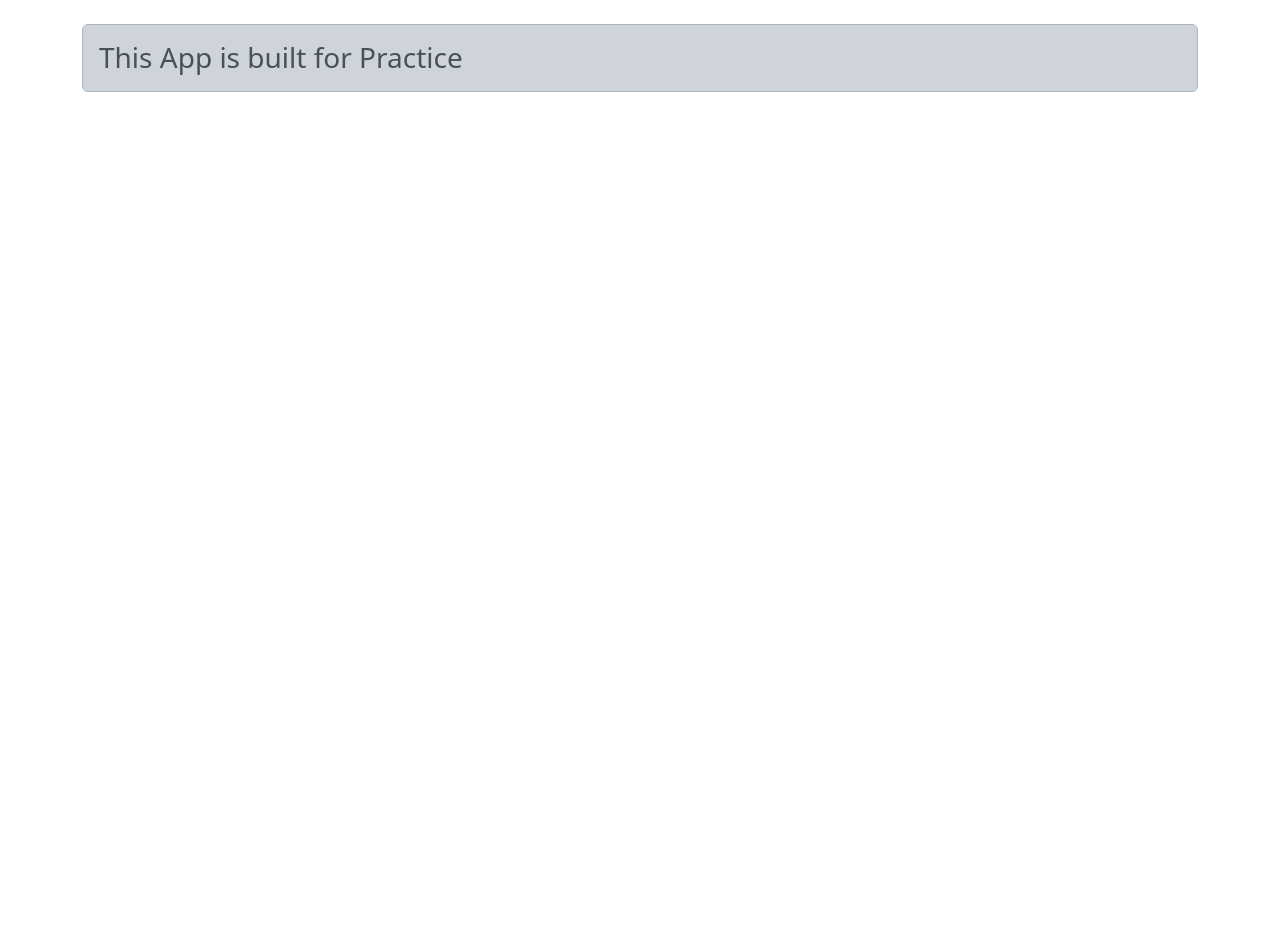
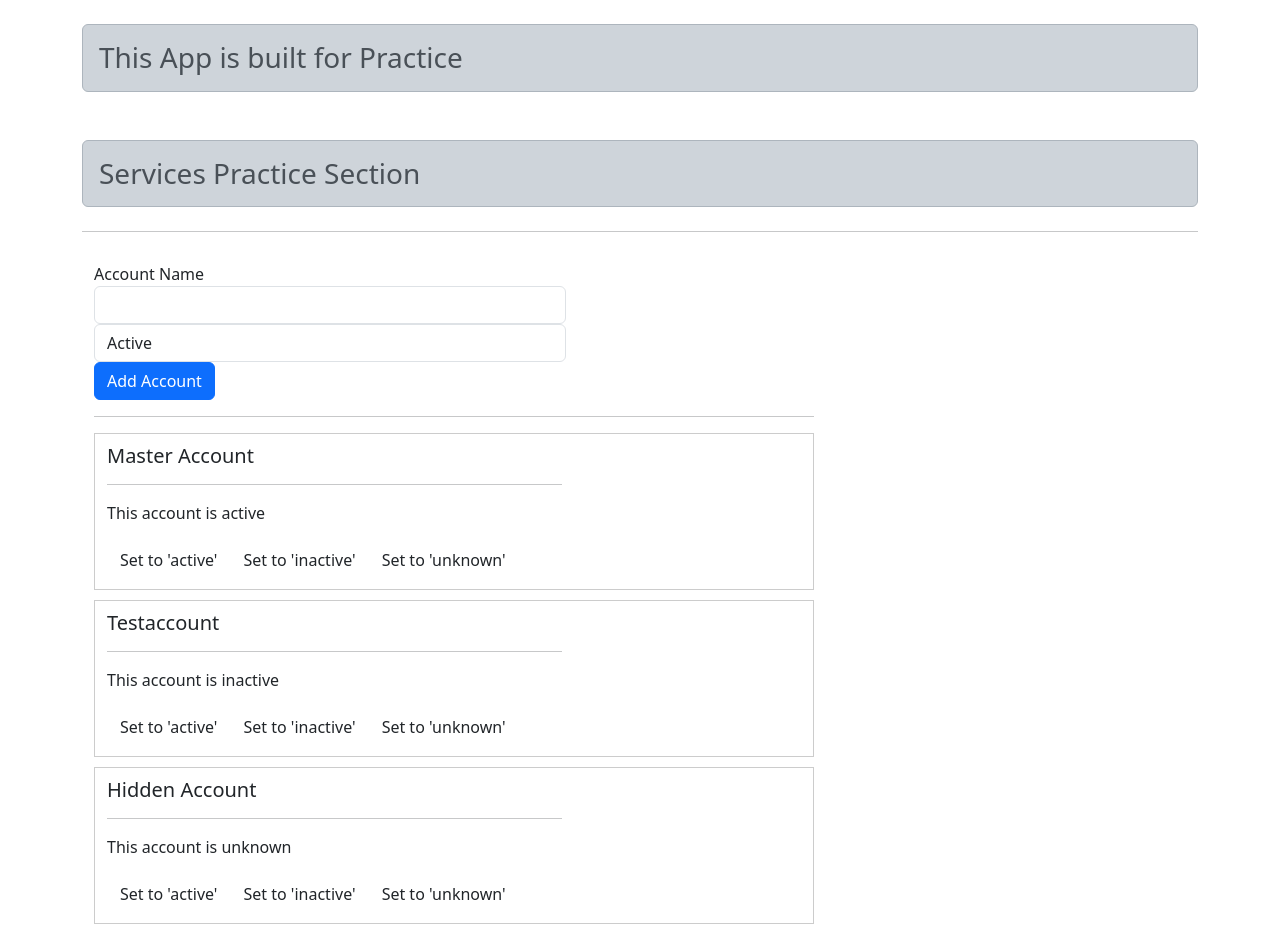
Before and after one commit to zeeshanahmad17/angular-practice, an Angular app: page / in a window 1280 px wide. Before the commit the page ends 800 px from the top, so only its background shows below. Built offline with nearby package versions, Linux system fonts and the light colour scheme.

Commit message:
09 - services practice - in progress

```diff
--- a/src/app/app.component.html
+++ b/src/app/app.component.html
@@ -3,5 +3,10 @@
         <div class="col-md-12">
             <h3 class="alert alert-dark my-4">This App is built for Practice</h3>
         </div>
+        <div class="col-md-12">
+            <h3 class="alert alert-dark my-4">Services Practice Section</h3>
+            <hr>
+            <app-servicep></app-servicep>
+        </div>
     </div>
 </div>
--- a/src/app/app.module.ts
+++ b/src/app/app.module.ts
@@ -2,9 +2,15 @@ import { NgModule } from '@angular/core';
 import { BrowserModule } from '@angular/platform-browser';
 import { FormsModule } from '@angular/forms'
 import { AppComponent } from './app.component';
+import { ServicepComponent } from './servicesPractice/servicep.component';
+import { NewAccountComponent } from './servicesPractice/new-account/new-account.component';
+import { AccountComponent } from './servicesPractice/account/account.component';
 @NgModule({
   declarations: [
     AppComponent,
+    ServicepComponent,
+    NewAccountComponent,
+    AccountComponent
   ],
   imports: [
     BrowserModule,
--- /dev/null
+++ b/src/app/servicesPractice/account/account.component.css
@@ -0,0 +1,5 @@
+.row {
+  border: 1px solid #ccc;
+  margin: 10px 0;
+  padding: 10px 0;
+}
--- /dev/null
+++ b/src/app/servicesPractice/account/account.component.html
@@ -0,0 +1,10 @@
+<div class="row">
+  <div class="col-xs-12 col-md-8 col-md-offset-2">
+    <h5>{{ account.name }}</h5>
+    <hr>
+    <p>This account is {{ account.status }}</p>
+    <button class="btn btn-default" (click)="onSetTo('active')">Set to 'active'</button>
+    <button class="btn btn-default" (click)="onSetTo('inactive')">Set to 'inactive'</button>
+    <button class="btn btn-default" (click)="onSetTo('unknown')">Set to 'unknown'</button>
+  </div>
+</div>
--- /dev/null
+++ b/src/app/servicesPractice/account/account.component.ts
@@ -0,0 +1,21 @@
+import { Component, EventEmitter, Input, Output } from '@angular/core';
+import { LoggingService } from '../logging.service';
+
+@Component({
+  selector: 'app-account',
+  templateUrl: './account.component.html',
+  styleUrls: ['./account.component.css'],
+  providers: [LoggingService],
+})
+export class AccountComponent {
+  @Input() account: {name: string, status: string};
+  @Input() id: number;
+  @Output() statusChanged = new EventEmitter<{id: number, newStatus: string}>();
+
+  constructor(private loggingService: LoggingService){}
+  onSetTo(status: string) {
+    this.statusChanged.emit({id: this.id, newStatus: status});
+    // console.log('A server status changed, new status: ' + status);
+    this.loggingService.logStatus(status);
+  }
+}
--- /dev/null
+++ b/src/app/servicesPractice/logging.service.ts
@@ -0,0 +1,5 @@
+export class LoggingService {
+  logStatus(status: string){
+    console.log('A server status changed, new status: ' + status);
+  }
+}
--- /dev/null
+++ b/src/app/servicesPractice/new-account/new-account.component.html
@@ -0,0 +1,23 @@
+<div class="row">
+  <div class="col-xs-12 col-md-8 col-md-offset-2">
+    <div class="form-group">
+      <label>Account Name</label>
+      <input
+        type="text"
+        class="form-control"
+        #accountName>
+    </div>
+    <div class="form-group">
+      <select class="form-control" #status>
+        <option value="active">Active</option>
+        <option value="inactive">Inactive</option>
+        <option value="hidden">Hidden</option>
+      </select>
+    </div>
+    <button
+      class="btn btn-primary"
+      (click)="onCreateAccount(accountName.value, status.value)">
+      Add Account
+    </button>
+  </div>
+</div>
--- /dev/null
+++ b/src/app/servicesPractice/new-account/new-account.component.ts
@@ -0,0 +1,21 @@
+import { Component, EventEmitter, Output } from '@angular/core';
+import { LoggingService } from '../logging.service';
+
+@Component({
+  selector: 'app-new-account',
+  templateUrl: './new-account.component.html',
+  styleUrls: ['./new-account.component.css'],
+  providers: [LoggingService],
+})
+export class NewAccountComponent {
+  @Output() accountAdded = new EventEmitter<{name: string, status: string}>();
+
+  constructor(private loggingService: LoggingService){}
+  onCreateAccount(accountName: string, accountStatus: string) {
+    this.accountAdded.emit({
+      name: accountName,
+      status: accountStatus
+    });
+    this.loggingService.logStatus(accountStatus);
+  }
+}
--- /dev/null
+++ b/src/app/servicesPractice/servicep.component.css
@@ -0,0 +1,3 @@
+.container {
+  margin-top: 30px;
+}
--- /dev/null
+++ b/src/app/servicesPractice/servicep.component.html
@@ -0,0 +1,13 @@
+<div class="container">
+  <div class="row">
+    <div class="col-xs-12 col-md-8 col-md-offset-2">
+      <app-new-account (accountAdded)="onAccountAdded($event)"></app-new-account>
+      <hr>
+      <app-account
+        *ngFor="let acc of accounts; let i = index"
+        [account]="acc"
+        [id]="i"
+        (statusChanged)="onStatusChanged($event)"></app-account>
+    </div>
+  </div>
+</div>
--- /dev/null
+++ b/src/app/servicesPractice/servicep.component.ts
@@ -0,0 +1,31 @@
+import { Component } from '@angular/core';
+
+@Component({
+  selector: 'app-servicep',
+  templateUrl: './servicep.component.html',
+  styleUrls: ['./servicep.component.css']
+})
+export class ServicepComponent {
+  accounts = [
+    {
+      name: 'Master Account',
+      status: 'active'
+    },
+    {
+      name: 'Testaccount',
+      status: 'inactive'
+    },
+    {
+      name: 'Hidden Account',
+      status: 'unknown'
+    }
+  ];
+
+  onAccountAdded(newAccount: {name: string, status: string}) {
+    this.accounts.push(newAccount);
+  }
+
+  onStatusChanged(updateInfo: {id: number, newStatus: string}) {
+    this.accounts[updateInfo.id].status = updateInfo.newStatus;
+  }
+}
```
Also changed, not shown: src/app/servicesPractice/new-account/new-account.component.css (added), 1 other file (tests, documents, lock files or other folders).
